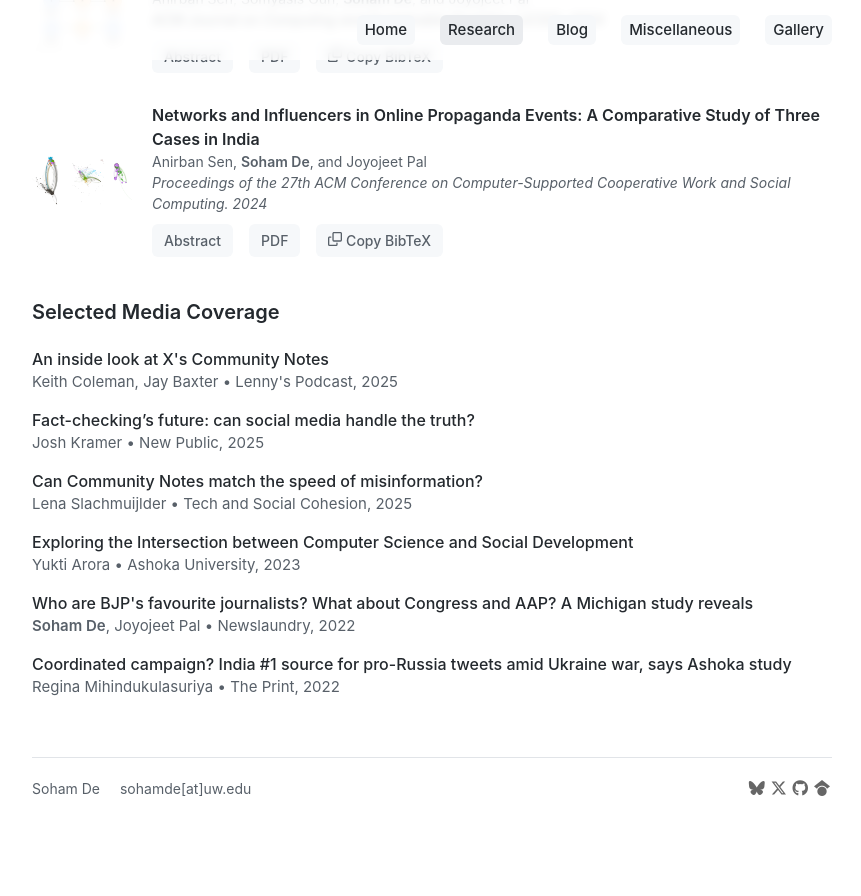
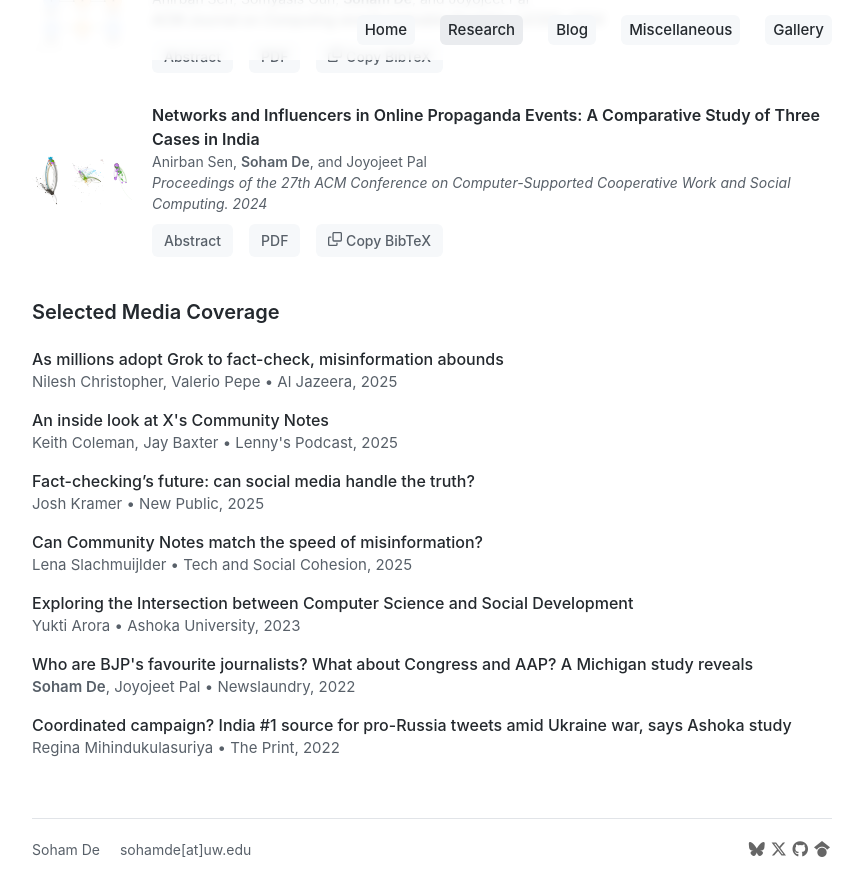
Before and after one commit to actuallysoham/actuallysoham.github.io, a Jekyll site: the page built from research.md, in a window 1280 px wide and 900 px high, scrolled down 1197 px. Shown: the top 896 px of the window, without its empty margins (208-1069 px from the left). Built offline with Jekyll 4.4.1, drawn with Linux system fonts in a browser that asks for light colours; nearby versions of some CDN libraries; before the commit the page ends 2036 px from its top, so only the background shows below that.

```diff
--- a/_data/publications.yml
+++ b/_data/publications.yml
@@ -193,6 +193,19 @@
 
 # Media coverage
 
+
+- title: "As millions adopt Grok to fact-check, misinformation abounds"
+  type: "media"
+  date: "2025-07-11"
+  authors:
+    - "Nilesh Christopher"
+    - "Valerio Pepe"
+  venue: "Al Jazeera"
+  year: 2025
+  links:
+    html: "https://www.aljazeera.com/economy/2025/7/11/as-millions-adopt-grok-to-fact-check-misinformation-abounds"
+
+
 - title: "An inside look at X's Community Notes"
   type: "media"
   date: "2025-02-20"
```
Also changed, not shown: 2 other files.
